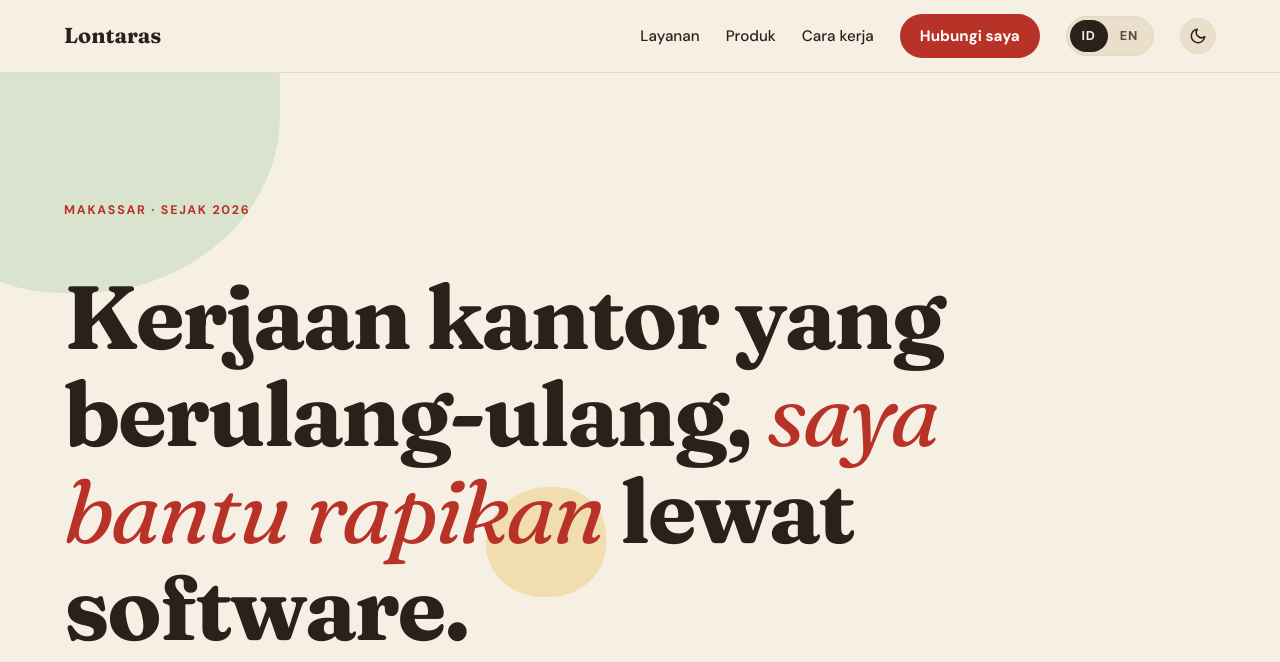
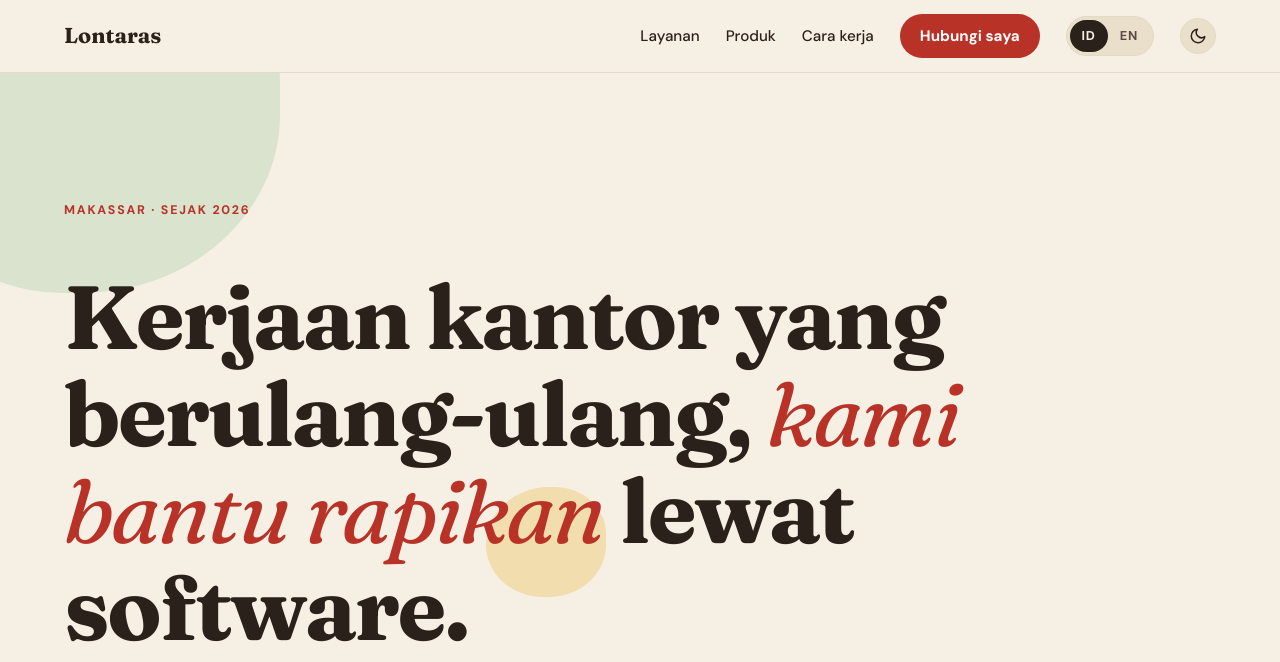
Before and after one commit to jefribuloup/lontaras, a Flask app: page / in a window 1280 px wide. Shown: the top 662 px of the page. Run offline with Flask 3, Linux system fonts and the light colour scheme.

Commit message:
Update index.html

```diff
--- a/templates/index.html
+++ b/templates/index.html
@@ -10,7 +10,7 @@
   <div class="blob blob--gold" aria-hidden="true"></div>
   <p class="eyebrow mono" data-i18n="hero.eyebrow">Makassar &middot; Sejak 2026</p>
   <h1 class="hero-title" data-i18n-html="hero.title">
-    Kerjaan kantor yang berulang-ulang, <em>saya bantu rapikan</em> lewat software.
+    Kerjaan kantor yang berulang-ulang, <em>kami bantu rapikan</em> lewat software.
   </h1>
   <div class="hero-foot">
     <p class="lead" data-i18n="hero.lead">
```
